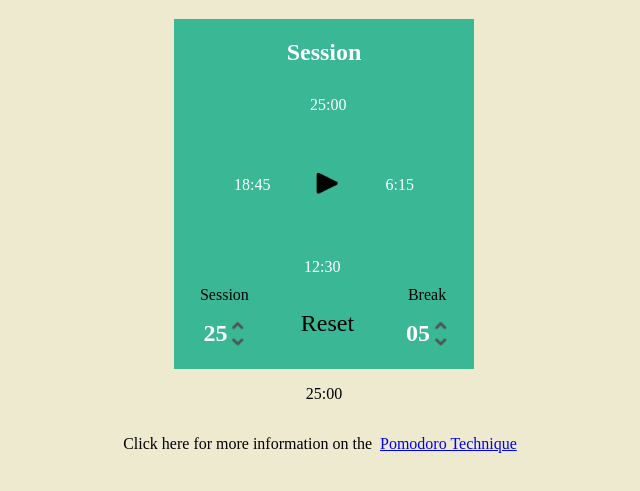
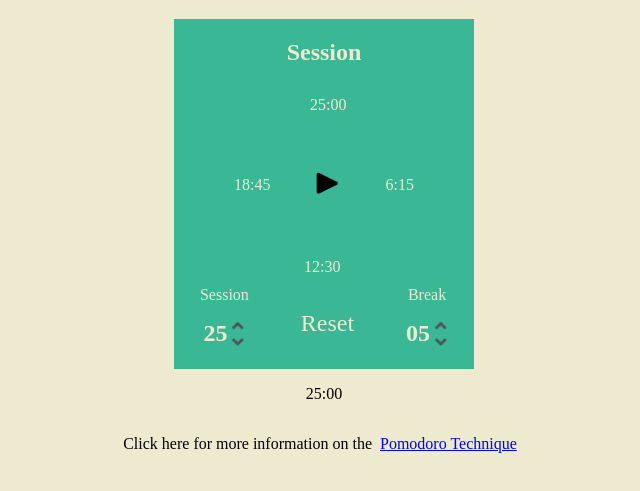
Before and after one commit to JeffAbney/react-pomodoro-clock, a React app: page / in a window 1280 px wide. Shown: the part 69-560 px from the top of the page, without its empty margins (316-956 px from the left). Built offline with nearby package versions, Linux system fonts and the light colour scheme.

Commit message:
Continue styling, add 2 sec to animation after user uses arrows.

```diff
--- a/src/components/App.js
+++ b/src/components/App.js
@@ -16,6 +16,16 @@ const Header = (props) => {
 
 const Dial = (props) => {
   const {
+    addSessionTime,
+    addBreakTime,
+    subtractSessionTime,
+    subtractBreakTime,
+    pauseTime,
+    startCountdown,
+    handleReset
+  } = props;
+
+  const {
     sessionLength,
     breakLength,
     minutes,
@@ -24,17 +34,6 @@ const Dial = (props) => {
     timeIsAlmostUp,
     isSession
   } = props.state;
-
-	const {
-	  addSessionTime,
-	  addBreakTime,
-	  subtractSessionTime,
-	  subtractBreakTime,
-	  startTime,
-	  pauseTime,
-	  startCountdown,
-	  handleReset
-	} = props;
 
   const timerType = () => isSession ? "Session" : "Break";
   const timerLength = () => isSession ? sessionLength : breakLength;
@@ -116,7 +115,16 @@ const Dial = (props) => {
 }
 
 const TimeAdjuster = (props) => {
-    const { addTime, subtractTime, label, labelId, upId, downId, time, counterLabel } = props;
+    const {
+      addTime,
+      subtractTime,
+      label,
+      labelId,
+      upId,
+      downId,
+      time,
+      counterLabel
+    } = props;
 
   return(
     <div className="time-adjuster-container">
@@ -141,7 +149,7 @@ const TimeAdjuster = (props) => {
         </div>
       </div>
     </div>
-	)
+  );
 }
 
 const TimeRemainingDisplay = (props) => {
@@ -154,7 +162,7 @@ const TimeRemainingDisplay = (props) => {
       </p>
       <audio className="beep" id="beep" src="../src/sounds/alarm.mp3"/>
     </div>
-	)
+  );
 }
 
 const Footer = (props) => {
@@ -162,7 +170,10 @@ const Footer = (props) => {
     <div className="footer-container">
       <p className="footer-text">
         Click here for more information on the
-      	  <a href="https://en.wikipedia.org/wiki/Pomodoro_Technique" target="_blank">
+        <a
+          href="https://en.wikipedia.org/wiki/Pomodoro_Technique"
+          target="_blank"
+        >
         Pomodoro Technique
         </a>
       </p>
@@ -194,7 +205,6 @@ class App extends Component {
     this.addBreakTime = this.addBreakTime.bind(this);
     this.subtractSessionTime = this.subtractSessionTime.bind(this);
     this.subtractBreakTime = this.subtractBreakTime.bind(this);
-		this.startTime = this.startTime.bind(this);
     this.pauseTime = this.pauseTime.bind(this);
     this.startCountdown = this.startCountdown.bind(this);
     this.tick = this.tick.bind(this);
@@ -208,15 +218,17 @@ class App extends Component {
       if (sessionLength < 60) {
         this.setState({
           sessionLength: ++sessionLength,
-        minutes: this.state.isSession ? ++this.state.minutes : this.state.minutes
+          minutes: this.state.isSession ?
+           ++this.state.minutes
+           :
+           this.state.minutes
         })
         if (isSession) {
           let time = this.state.minutes;
           this.secondsRemaining = (time * 60) + Number(this.state.seconds);
-          console.log(time + " " + this.secondsRemaining + " " + this.state.seconds);
-          filler.style.setProperty('--time', this.secondsRemaining + 's');
-  	      spinner.style.setProperty('--time', this.secondsRemaining + 's');
-  	      mask.style.setProperty('--time', this.secondsRemaining + 's');
+          filler.style.setProperty('--time', this.secondsRemaining + 2 + 's');
+          spinner.style.setProperty('--time', this.secondsRemaining + 2 + 's');
+          mask.style.setProperty('--time', this.secondsRemaining + 2 + 's');
         }
       }
     }
@@ -228,14 +240,17 @@ class App extends Component {
       if(breakLength < 60) {
         this.setState({
           breakLength: ++breakLength,
-  	      minutes: this.state.isSession ? this.state.minutes : ++this.state.minutes
+          minutes: this.state.isSession ?
+            this.state.minutes
+            :
+            ++this.state.minutes
         })
         if (!isSession) {
           let time = this.state.minutes;
           this.secondsRemaining = time * 60 + Number(this.state.seconds);
-          filler.style.setProperty('--time', this.secondsRemaining + 's');
-  	      spinner.style.setProperty('--time', this.secondsRemaining + 's');
-  	      mask.style.setProperty('--time', this.secondsRemaining + 's');
+          filler.style.setProperty('--time', this.secondsRemaining + 2 + 's');
+          spinner.style.setProperty('--time', this.secondsRemaining + 2 + 's');
+          mask.style.setProperty('--time', this.secondsRemaining + 2 + 's');
         }
       }
     }
@@ -247,14 +262,17 @@ class App extends Component {
       if (sessionLength > 1) {
         this.setState({
         sessionLength: --sessionLength,
-        minutes: this.state.isSession ? --this.state.minutes : this.state.minutes
+        minutes: this.state.isSession ?
+          --this.state.minutes
+          :
+          this.state.minutes
       })
-  	    if (isSession){
+        if (isSession) {
           let time = this.state.minutes;
           this.secondsRemaining = time * 60 + Number(this.state.seconds);
-          filler.style.setProperty('--time', this.secondsRemaining + 's');
-  	      spinner.style.setProperty('--time', this.secondsRemaining + 's');
-  	      mask.style.setProperty('--time', this.secondsRemaining + 's');
+          filler.style.setProperty('--time', this.secondsRemaining + 2 + 's');
+          spinner.style.setProperty('--time', this.secondsRemaining + 2 + 's');
+          mask.style.setProperty('--time', this.secondsRemaining + 2 + 's');
         }
       }
     }
@@ -266,25 +284,22 @@ class App extends Component {
       if (breakLength > 1) {
         this.setState({
         breakLength: --breakLength,
-        minutes: this.state.isSession ? this.state.minutes : --this.state.minutes
+        minutes: this.state.isSession ?
+          this.state.minutes
+          :
+          --this.state.minutes
       })
-  	    if (!isSession){
+        if (!isSession) {
           let time = this.state.minutes;
           this.secondsRemaining = time * 60 + Number(this.state.seconds);
-          filler.style.setProperty('--time', this.secondsRemaining + 's');
-  	      spinner.style.setProperty('--time', this.secondsRemaining + 's');
-  	      mask.style.setProperty('--time', this.secondsRemaining + 's');
+          filler.style.setProperty('--time', this.secondsRemaining + 2 + 's');
+          spinner.style.setProperty('--time', this.secondsRemaining + 2 + 's');
+          mask.style.setProperty('--time', this.secondsRemaining + 2 + 's');
         }
       }
     }
   }
 
-  startTime() {
-  	this.setState({
-  	  timerIsRunning: !this.state.timerIsRunning
-  	})
-
-  }
 
   pauseTime() {
     this.setState({
@@ -297,7 +312,7 @@ class App extends Component {
     document.getElementById("mask").classList.add('paused');
   }
 
-  tick(){
+  tick() {
     let { isSession } = this.state;
     var min = Math.floor(this.secondsRemaining / 60);
     var sec = this.secondsRemaining - (min * 60);
@@ -373,8 +388,6 @@ class App extends Component {
     filler.className = 'pie filler filler-ani';
     spinner.className ='pie spinner spinner-ani';
     mask.className ='mask mask-ani';
-
-
   }
 
 
@@ -402,7 +415,6 @@ class App extends Component {
       addBreakTime,
       subtractSessionTime,
       subtractBreakTime,
-		  startTime,
       pauseTime,
       startCountdown,
       handleReset
@@ -420,14 +432,13 @@ class App extends Component {
           subtractSessionTime={subtractSessionTime}
           subtractBreakTime={subtractBreakTime}
           startCountdown={startCountdown}
-			    startTime={startTime}
           pauseTime={pauseTime}
           handleReset={handleReset}
         />
          <TimeRemainingDisplay minutes={minutes} seconds={seconds} />
         <Footer />
       </div>
-		)
+    );
   }
 }
 
--- a/src/styles/App.css
+++ b/src/styles/App.css
@@ -3,8 +3,8 @@
     --time: 1500s;
     --background: #edead0;
     --container: #3ab795;
-    --main-clock: #a0e8af;
-    --clock-shadow: #86baa1;
+    --main-clock: #86baa1;
+    --clock-light: #a0e8af;
     --hilight: #ffcf56;
 }
 
@@ -35,7 +35,7 @@ a {
 
 /*--------------- Dial Component Style --------------------- */
 .dial-container {
-	color: white;
+	color: var(--background);
 	display: flex;
 	flex-direction: column;
 	justify-content: flex-start;
@@ -196,10 +196,12 @@ a {
 
 .label {
 	margin: 0;
+	color: var(--background);
 }
 
 .reset-button {
 	font-size: 24px;
+	color: var(--background);
 }
 
 /* ----------------- Footer Component Style ----------------------*/
```
Lines whose indentation alone changed are shown as unchanged.
